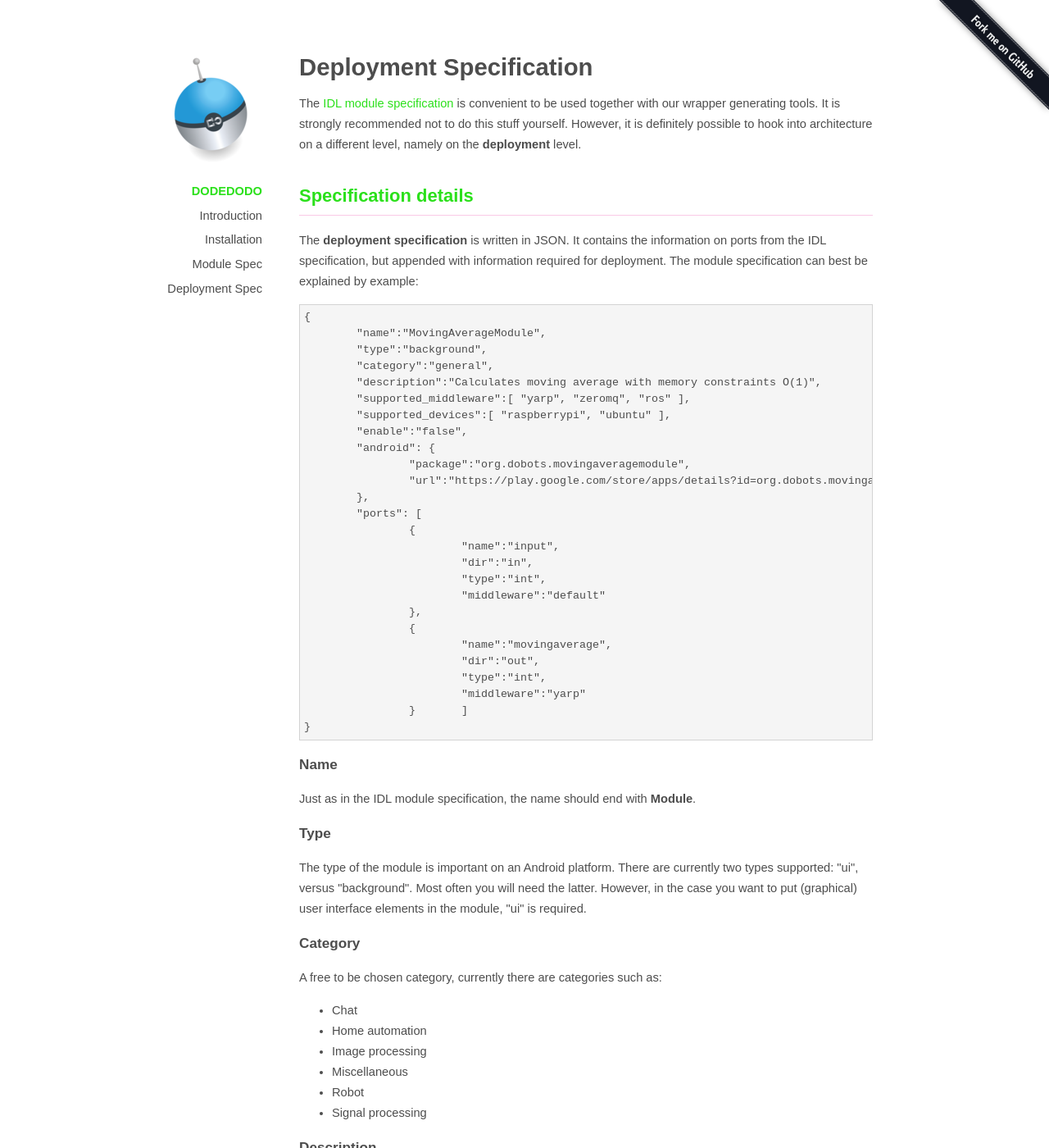
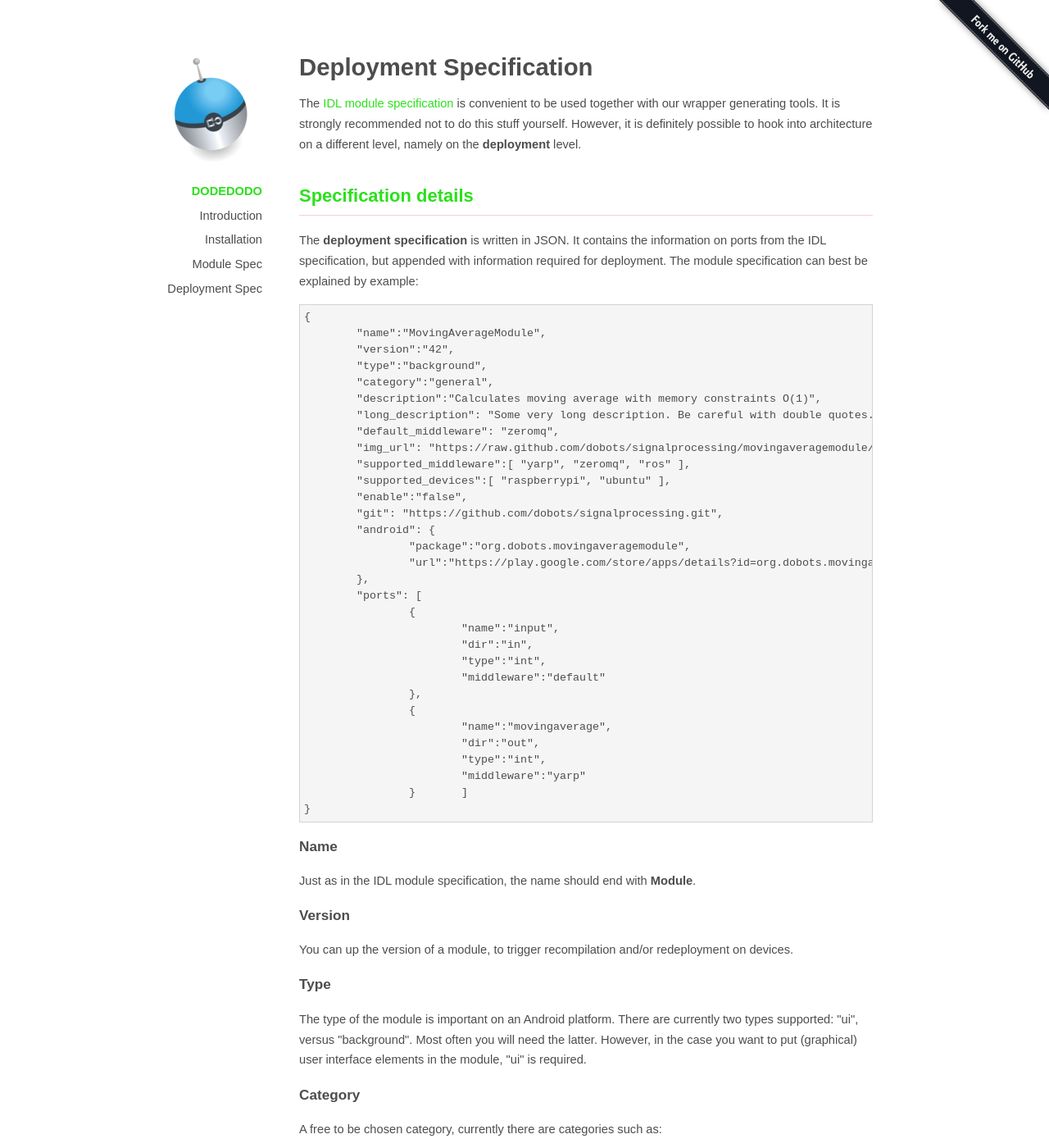
Before and after one commit to dobots/aim, a Jekyll site: the page built from deployment_spec.md, in a window 1280 px wide and 1400 px high. Shown: the whole window at 82% size. Built offline with Jekyll 4.4.1, drawn with Linux system fonts in a browser that asks for light colours; some of the changed text lies outside the part shown.

```diff
--- a/deployment_spec.md
+++ b/deployment_spec.md
@@ -5,7 +5,7 @@
 
 # Deployment Specification
 
-The [IDL module specification](module_spec.md) is convenient to be used together with our wrapper generating tools. It is strongly recommended not to do this stuff yourself. However, it is definitely possible to hook into architecture on a different level, namely on the **deployment** level.
+The [IDL module specification](module_spec.html) is convenient to be used together with our wrapper generating tools. It is strongly recommended not to do this stuff yourself. However, it is definitely possible to hook into architecture on a different level, namely on the **deployment** level.
 
 ## Specification details
 
@@ -13,12 +13,17 @@
 
     {
     	"name":"MovingAverageModule",
+    	"version":"42",
     	"type":"background",
     	"category":"general",
     	"description":"Calculates moving average with memory constraints O(1)",
+    	"long_description": "Some very long description. Be careful with double quotes.",
+    	"default_middleware": "zeromq",
+    	"img_url": "https://raw.github.com/dobots/signalprocessing/movingaveragemodule/aim_config/assets/icon.png",
     	"supported_middleware":[ "yarp", "zeromq", "ros" ],
     	"supported_devices":[ "raspberrypi", "ubuntu" ],
     	"enable":"false",
+    	"git": "https://github.com/dobots/signalprocessing.git",
     	"android": {
     		"package":"org.dobots.movingaveragemodule",
     		"url":"https://play.google.com/store/apps/details?id=org.dobots.movingaveragemodule"
@@ -42,6 +47,10 @@
 
 Just as in the IDL module specification, the name should end with **Module**.
 
+### Version
+
+You can up the version of a module, to trigger recompilation and/or redeployment on devices.
+
 ### Type
 
 The type of the module is important on an Android platform. There are currently two types supported: \"ui\", versus \"background\". Most often you will need the latter. However, in the case you want to put (graphical) user interface elements in the module, \"ui\" is required.
@@ -61,6 +70,18 @@
 
 A description of your module that can be used for example on the [Dodedodo](http://www.dodedodo.com) website to explain to users in a few lines what your module does.
 
+### Long description
+
+The long description can have more information on your module. Something like a paragraph or two would be fine. Refer to a website or github page for even more detailed information.
+
+### Default middleware
+
+This is the first option of choice on deploying a module on a specific platform.
+
+### Img URL
+
+An online reference to a picture that can be used to visualize your module.
+
 ### Supported middleware
 
 If written using the tools provided by us, your module will run with all middlewares. However, in case this is no option for you, you can indicate which middlewares your software supports.
@@ -73,6 +94,10 @@
 
 In case you do not want to have your module running in the [Dodedodo](http://www.dodedodo.com) ecosystem, it can be enabled or disabled upfront using this flag.
 
+### Git
+
+The git repository where your module can be found. This is where this specification should exist.
+
 ### Android
 
 Android specific instructions on how to deploy the module.
```
Also changed, not shown: module_spec.md (+1 -1 lines), protocol_spec.md (added, +64 -0 lines).
